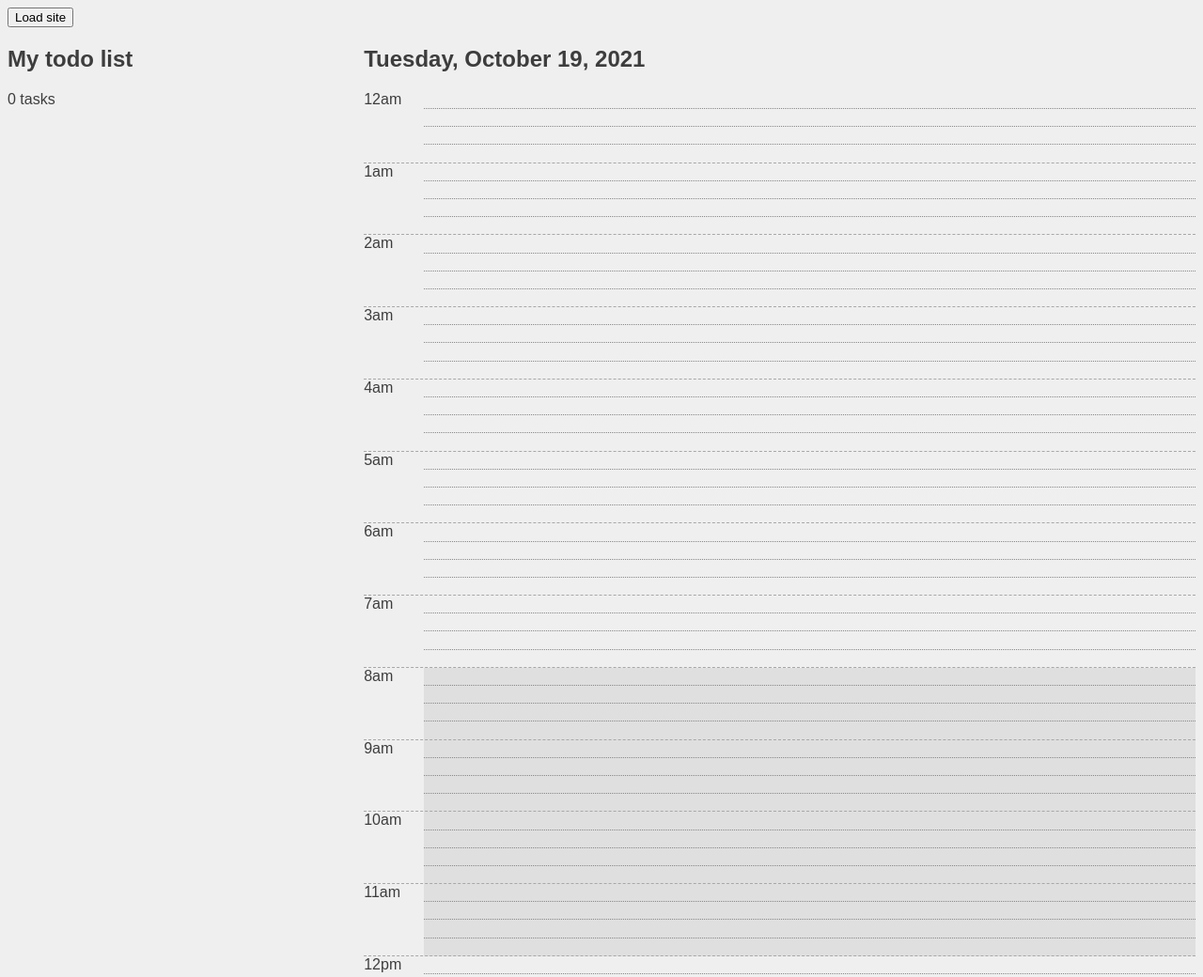
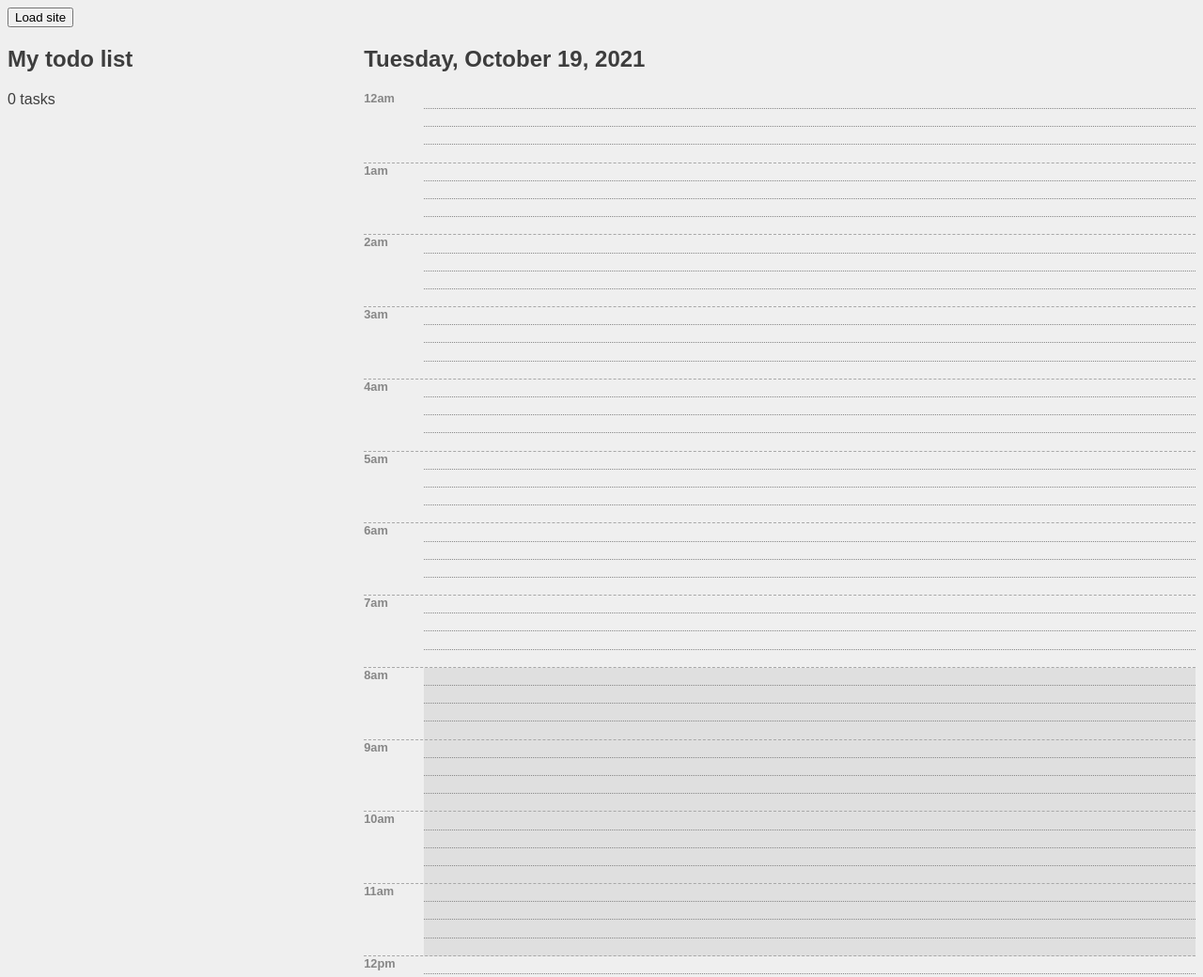
Before and after one commit to y0mbo/todo.txt, a React app: page / in a window 1280 px wide. Shown: the top 1040 px of the page at 94% size. Built offline with nearby package versions, Linux system fonts and the light colour scheme.

Commit message:
Tweaked the font-size on the hours in the grid.

```diff
--- a/src/css/style.scss
+++ b/src/css/style.scss
@@ -48,6 +48,12 @@ body {
   grid-auto-rows: 1.2rem;
   gap: 0px 0px;
   grid-auto-flow: row;
+}
+
+.htitle {
+  color: $grayscale-500;
+  font-weight: bold;
+  font-size: .8rem;
 }
 
 .hour {border-bottom: 1px dashed $grayscale-400;}
```
